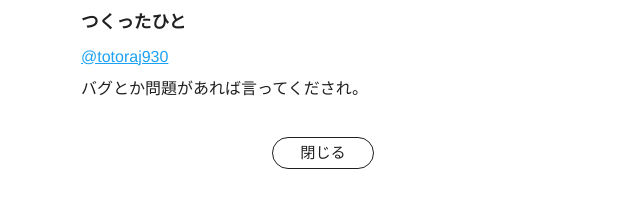
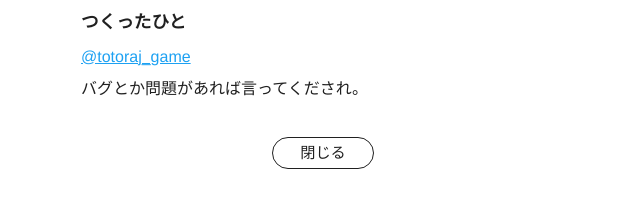
Before and after one commit to totoraj930/10sec, a plain HTML site: page index.html in a window 1280 px wide. Both pictures are taken after a click on the link "説明". Shown: the part 465-672 px from the top of the page, 317-957 px from the left. Drawn offline with nearby package versions, Linux system fonts and the light colour scheme.

Commit message:
凍結したのでTwitterのリンクを変更

```diff
--- a/index.html
+++ b/index.html
@@ -61,7 +61,7 @@
 			<h2>ソースコード</h2>
 			<a href="https://github.com/totoraj930/10sec">https://github.com/totoraj930/10sec</a>
 			<h2>つくったひと</h2>
-			<a href="https://twitter.com/totoraj930">@totoraj930</a>
+			<a href="https://twitter.com/totoraj_game">@totoraj_game</a>
 			<p>バグとか問題があれば言ってくだされ。</p>
 
 		</div>
```
